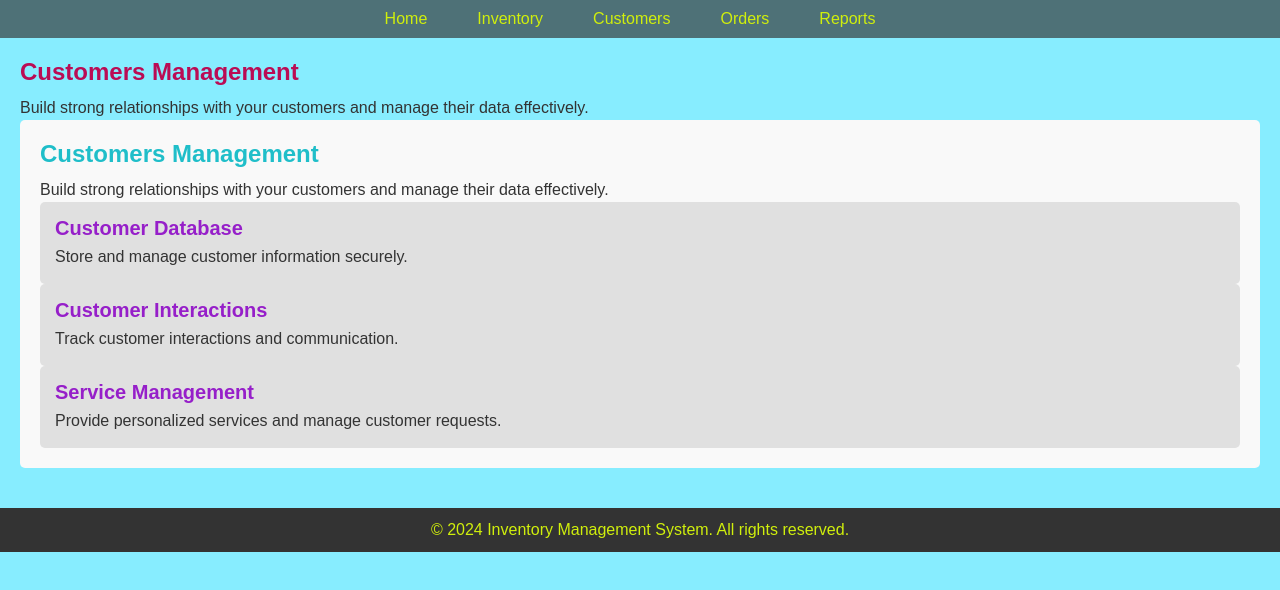
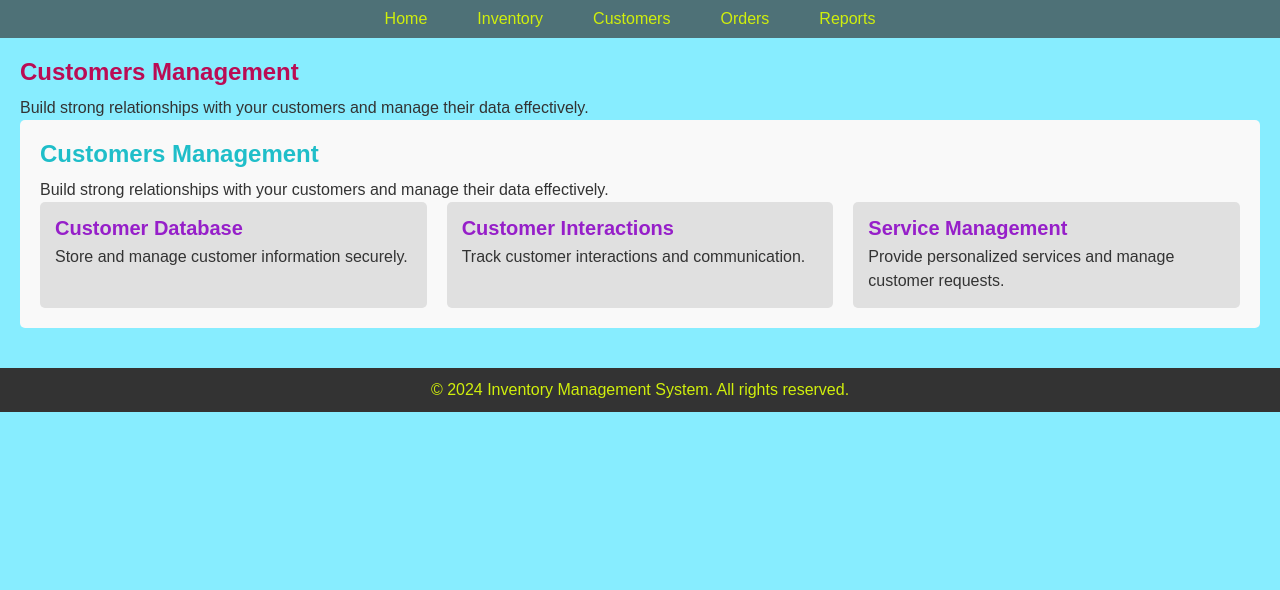
Before and after one commit to EtimGeorge/hackerthon-project, a plain HTML site: page customers.html in a window 1280 px wide. Drawn offline with Linux system fonts and the light colour scheme.

Commit message:
commit 2

```diff
--- a/customers.html
+++ b/customers.html
@@ -25,7 +25,7 @@
         <section id="customers" class="content-section">
           <h2>Customers Management</h2>
           <p>Build strong relationships with your customers and manage their data effectively.</p>
-          <div class="customer-options">
+          <div class="options-grid">
               <div class="option-item">
                   <h3>Customer Database</h3>
                   <p>Store and manage customer information securely.</p>
--- a/style.css
+++ b/style.css
@@ -73,6 +73,7 @@ p {
   padding: 20px;
   background-color: #f9f9f9;
   border-radius: 5px;
+  margin-bottom: 20px;
 }
 
 .content-section h2 {
```
